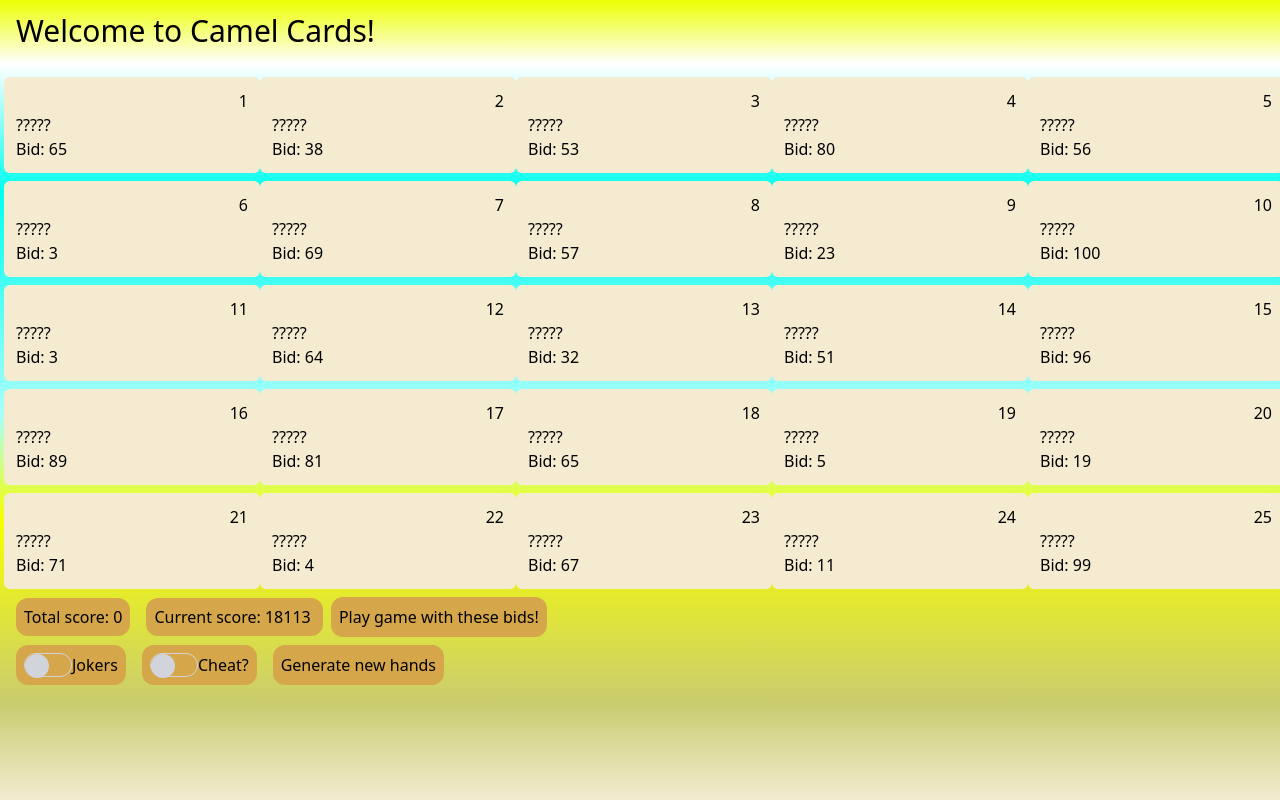
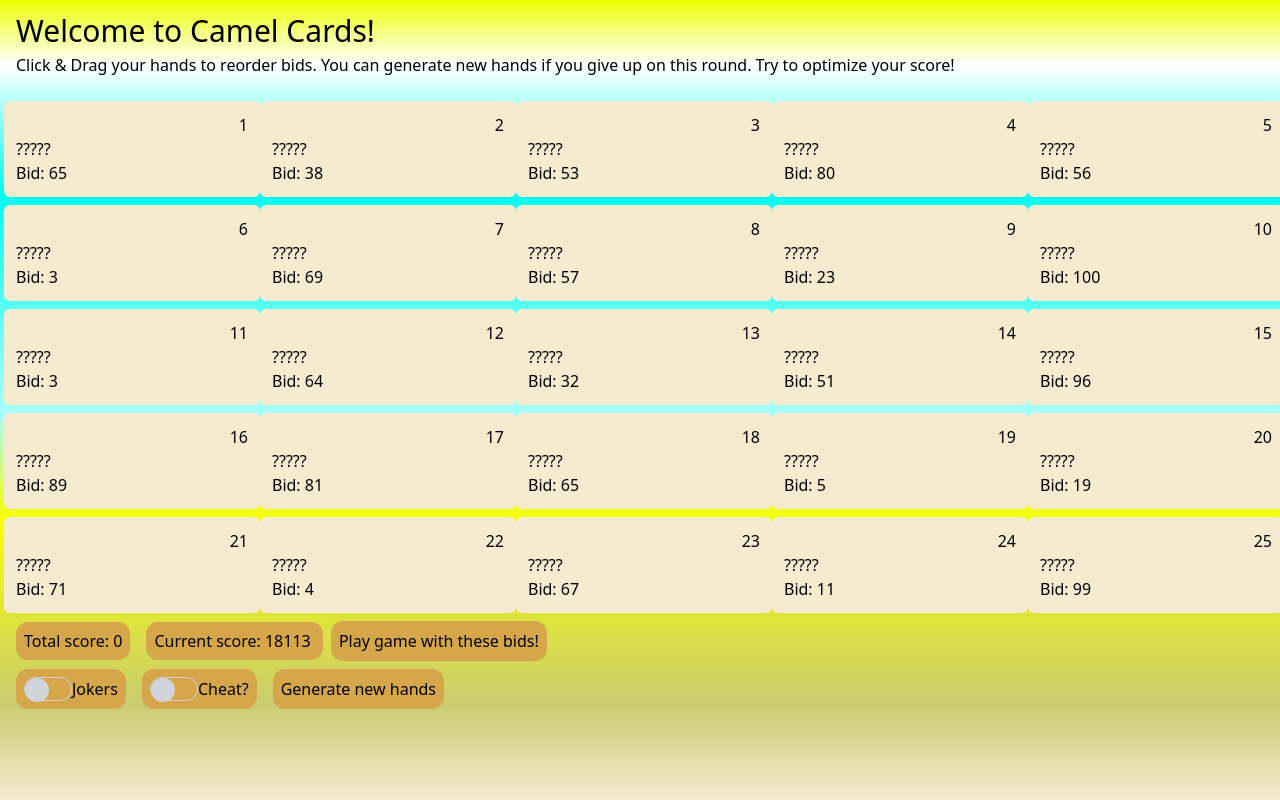
Before and after one commit to RheingoldRiver/CamelCards, a React (Vite) app: page / in a window 1280 px wide. Built offline with nearby package versions, Linux system fonts and the light colour scheme; what @savvywombat/tailwindcss-grid-areas would draw is missing.

Commit message:
add some instructions

```diff
--- a/src/components/Header/Header.tsx
+++ b/src/components/Header/Header.tsx
@@ -2,9 +2,11 @@ import clsx from "clsx";
 
 function Header() {
   return (
-    <>
-      <h1 className={clsx("text-[30px] pl-2 pt-2")}>Welcome to Camel Cards!</h1>
-    </>
+    <div className="pl-2 pt-2">
+      <h1 className={clsx("text-[30px]")}>Welcome to Camel Cards!</h1>
+      Click & Drag your hands to reorder bids. You can generate new hands if you give up on this round. Try to optimize
+      your score!
+    </div>
   );
 }
 
--- a/src/components/PreferencesToolbar/PreferencesToolbar.tsx
+++ b/src/components/PreferencesToolbar/PreferencesToolbar.tsx
@@ -21,6 +21,7 @@ function PreferencesToolbar() {
         aria-label="Toggle jokers"
         pressed={useJokers}
         onPressedChange={toggleUseJokers}
+        title="Use Jokers instead of Jacks"
       >
         <ToggleStatus status={useJokers} />
         Jokers
@@ -36,6 +37,7 @@ function PreferencesToolbar() {
         aria-label="Toggle jokers"
         pressed={allowCheat}
         onPressedChange={toggleAllowCheat}
+        title="Simulate subtly sorting each hand"
       >
         <ToggleStatus status={allowCheat} />
         Cheat?
```
